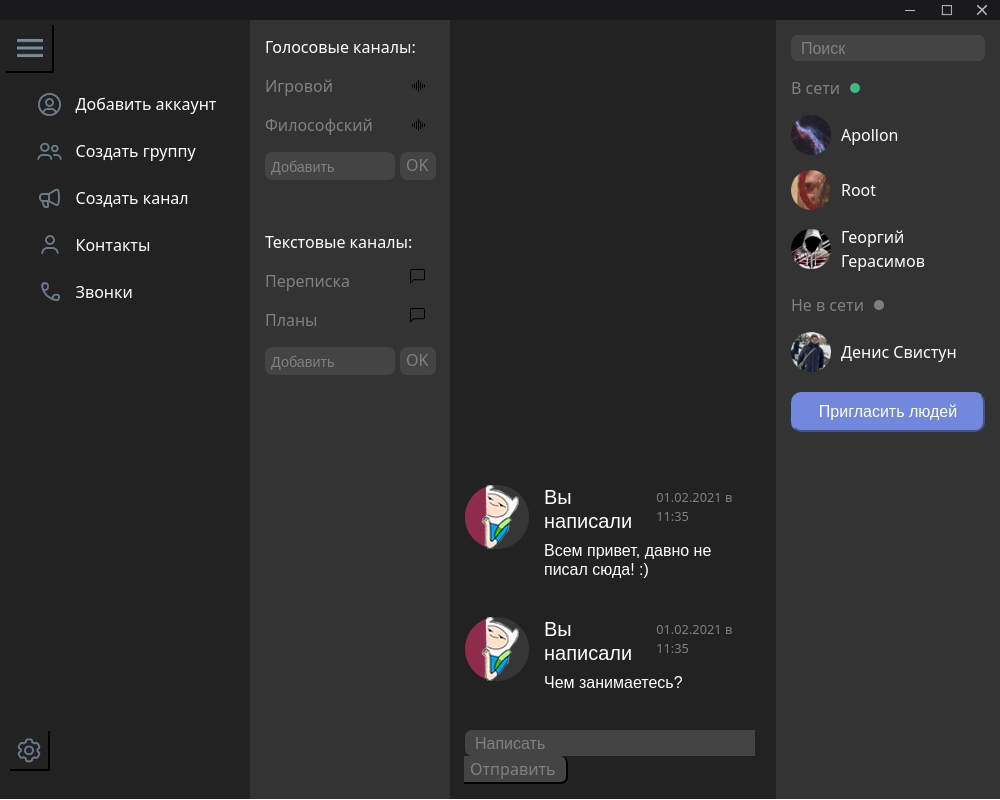
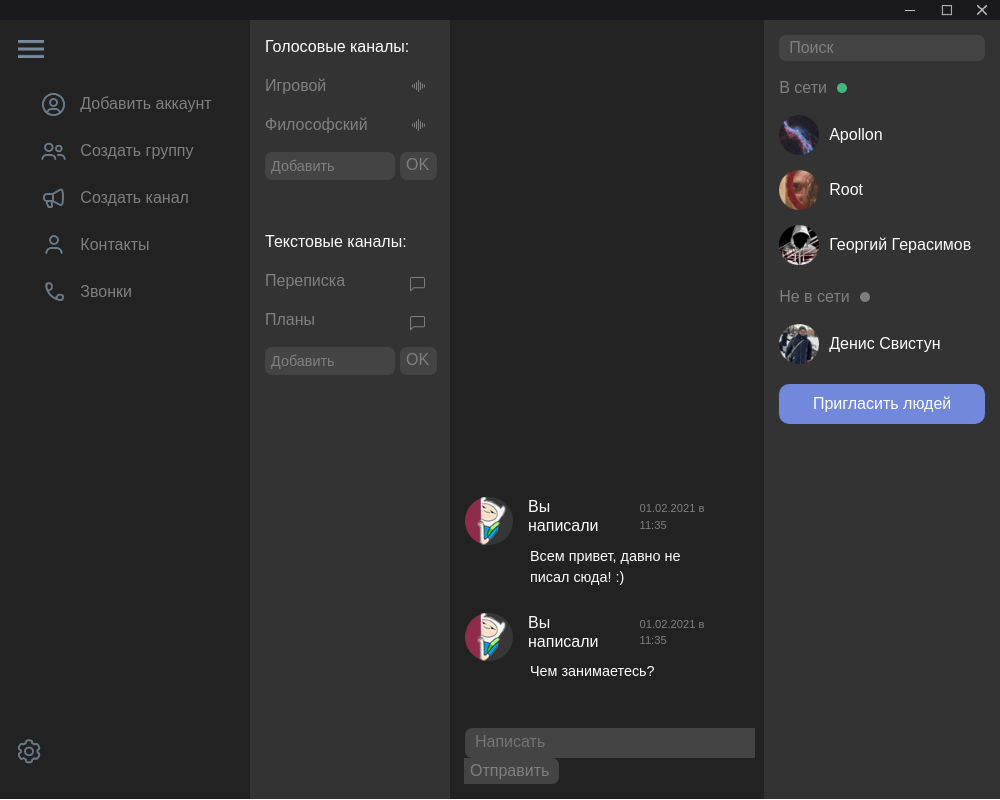
Before and after one commit to Snollyg0ster/testTask, an Electron app: page index.html in a window 1000 px wide. Both pictures are taken after a click on the button 30 px from the left and 49 px from the top of the page. Drawn offline with nearby package versions, Linux system fonts and the light colour scheme.

Commit message:
half of redesign

```diff
--- a/index.html
+++ b/index.html
@@ -14,7 +14,7 @@
       crossorigin="anonymous"
     />
   </head>
-  <body>
+  <body style="font-family: Arial, Helvetica, sans-serif">
     <div id="elements">
       <div id="container1">
         <div id="button_group">
@@ -97,7 +97,12 @@
 
         <div id="chat">
           <div class="input-group">
-            <input type="text" id="input" placeholder="Написать" />
+            <textarea
+              autofocus="true"
+              type="text"
+              id="input"
+              placeholder="Написать"
+            ></textarea>
             <button id="chat-button" onclick="message_creation()" type="button">
               Отправить
             </button>
--- a/main.js
+++ b/main.js
@@ -29,7 +29,7 @@ function createWindow() {
     win = null;
   });
 
-  //win.webContents.openDevTools();
+  win.webContents.openDevTools();
 }
 
 app.on("ready", createWindow);
--- a/src/messages.js
+++ b/src/messages.js
@@ -14,13 +14,13 @@ function message_creation(text) {
   div.innerHTML =
     '<div class="message" id="' +
     Date.now() +
-    '"><img src="img/avatar.png" style="margin-right: 15px;" height="64">' +
-    '<div><div style="display: flex;"><h5 class="message_text">Вы написали</h5><h8 class="date">' +
+    '"><img src="img/avatar.png" style="margin-right: 15px;" height="48px">' +
+    '<div><div style="display: flex;"><h6 class="message_text">Вы написали</h6><h9 class="date">' +
     today +
-    '</h8></div><h6 style="font-family: Arial, Helvetica, sans-serif;">' +
+    '</h9></div><textarea style="overflow: hidden; border: 0;  background-color: transparent; color: white; resize: none; font-size: 0.9em;">' +
     message +
     text +
-    "</h6></div></div>";
+    "</textarea></div></div>";
   let chat = document.getElementById("message_box");
   if (message != "" || text != "") chat.append(div);
   document.getElementById("input").value = "";
--- a/src/points.js
+++ b/src/points.js
@@ -12,11 +12,11 @@ function menu_points() {
     div.innerHTML =
       '<div id="' +
       obj.key +
-      '" style="display: flex; margin-top: 15px; align-items: center;"> <img src="img/' +
+      '" class="points_cont"> <img src="img/' +
       obj.img +
-      '.png" width="32" height="32" style="margin-right: 10px;"> <div style="color: white;">' +
+      '.png" width="32" height="32" class="menu_points">' +
       obj.name +
-      "</div> </div>";
+      "</div>";
     let points = document.getElementById("points");
     points.append(div);
   });
--- a/src/styles.css
+++ b/src/styles.css
@@ -81,8 +81,11 @@
   outline-width: 0 !important;
   margin-left: 6px;
   margin-top: 5px;
-  border-top: 0;
-  border-left: 0;
+  border: 0;
+}
+
+#menu_button:active {
+  filter: brightness(2);
 }
 
 #settings_div {
@@ -99,8 +102,27 @@
   margin-top: 35px;
   outline-width: 0 !important;
   padding-right: 6px;
-  border-top: 0;
-  border-left: 0;
+  border: 0;
+}
+
+#settings_button:active {
+  filter: brightness(2);
+}
+
+.points_cont {
+  color: gray;
+  display: flex;
+  margin-top: 15px;
+  align-items: center;
+}
+
+.menu_points {
+  margin-right: 10px;
+}
+
+.points_cont:hover {
+  color: white;
+  filter: brightness(2);
 }
 
 #channels {
@@ -168,6 +190,7 @@
 
 #input {
   flex: auto;
+  height: 30px;
   background-color: #444;
   outline-width: 0;
   border-top-left-radius: 7px;
@@ -176,6 +199,8 @@
   border: 0;
   padding-left: 10px;
   margin-right: 10px;
+  overflow: hidden;
+  resize: none;
 }
 
 input::placeholder {
@@ -190,13 +215,21 @@ input::placeholder {
   outline-width: 0;
   border-top-right-radius: 7px;
   border-bottom-right-radius: 7px;
-  border-left: 1px;
-  border-top: 0;
+  border: 0;
   padding-right: 10px;
+  max-height: 30px;
+}
+
+#chat-button:active {
+  background-color: #333;
 }
 
 .img {
   margin-bottom: 15px;
+}
+
+.img:active {
+  filter: brightness(0.5);
 }
 
 .message {
@@ -206,7 +239,7 @@ input::placeholder {
   overflow-y: auto;
   overflow-x: hidden;
   margin-right: 15px;
-  margin-bottom: 30px;
+  margin-bottom: 15px;
 }
 
 .message_text {
@@ -217,7 +250,7 @@ input::placeholder {
 .date {
   margin-top: 3px;
   margin-left: 15px;
-  font-size: 0.8em;
+  font-size: 0.7em;
   color: gray;
 }
 
@@ -250,6 +283,26 @@ input::placeholder {
   font-family: Arial, Helvetica, sans-serif;
 }
 
+.channel_item {
+  display: flex;
+  margin-top: 15px;
+  align-items: center;
+}
+
+.channel_item:active {
+  font-size: 50;
+}
+
+.channel_item_text {
+  color: gray;
+  width: 142px;
+  margin-right: 3px;
+}
+
+.channel_item_text:active {
+  filter: brightness(1);
+}
+
 #invite_button {
   height: 40px;
   width: 100%;
@@ -259,7 +312,11 @@ input::placeholder {
   font-family: Arial, Helvetica, sans-serif;
   outline-width: 0;
   box-shadow: none;
-  border-color: #7188dc;
+  border: 0;
+}
+
+#invite_button:active {
+  background-color: #5168ba;
 }
 
 #search {
--- a/src/textChannels.js
+++ b/src/textChannels.js
@@ -3,12 +3,12 @@ function chat_creation(text) {
   let div = document.createElement("div");
   let message = document.getElementById("input2").value;
   div.innerHTML =
-    '<div style="display: flex; margin-top: 15px;" id="' +
+    '<div class="channel_item" id="' +
     Date.now() +
     '"> <div style="color: gray; width: 142px; margin-right: 3px;">' +
     message +
     text +
-    '</div> <img src="img/chat.svg" width="15px" height="15px"> </div>';
+    '</div> <img src="img/chat.svg" width="15px" height="15px" style="filter: invert(1) brightness(0.5); margin-top: 6px"> </div>';
   let input2 = document.getElementById("chat_box");
   if (message != "" || text != "") input2.append(div);
   document.getElementById("input2").value = "";
--- a/src/voiceChats.js
+++ b/src/voiceChats.js
@@ -3,12 +3,12 @@ function voice_channel_creation(text) {
   let div = document.createElement("div");
   let message = document.getElementById("input1").value;
   div.innerHTML =
-    '<div style="display: flex; margin-top: 15px;" id="' +
+    '<div class="channel_item" id="' +
     Date.now() +
-    '"> <div style="color: gray; width: 142px; margin-right: 3px;">' +
+    '"> <div class="channel_item_text">' +
     message +
     text +
-    '</div> <img src="img/voice.svg"> </div>';
+    '</div> <img src="img/voice.svg" style="filter: invert(1) brightness(0.5);"> </div>';
   let input1 = document.getElementById("voice_box");
   if (message != "" || text != "") input1.append(div);
   document.getElementById("input1").value = "";
```
Also changed, not shown: README.md.
